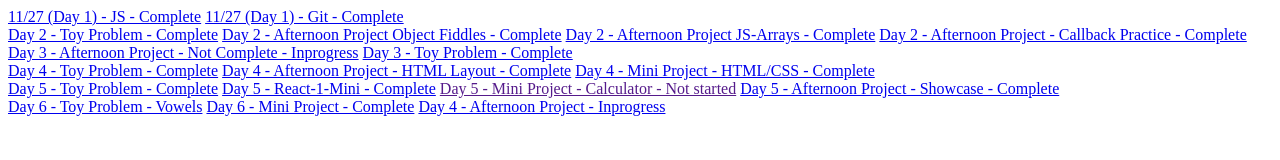
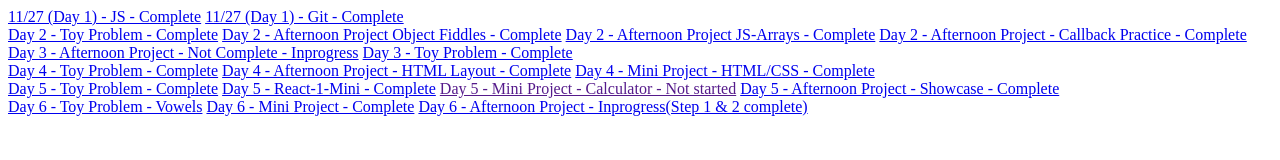
Before and after one commit to B-eck37/Daily-Projects-WPX2, a plain HTML site: page index.html in a window 1280 px wide. Drawn offline with Linux system fonts and the light colour scheme.

Commit message:
Step 1 and 2 Complete: Day 6

```diff
--- a/index.html
+++ b/index.html
@@ -43,7 +43,7 @@
     <section>
         <a href="https://repl.it/@B_eck/String-Disemvoweler-7">Day 6 - Toy Problem - Vowels</a>
         <a href="https://github.com/B-eck37/theme-changer">Day 6 - Mini Project - Complete</a>
-        <a href="https://github.com/B-eck37/react-drills">Day 4 - Afternoon Project - Inprogress</a>
+        <a href="https://github.com/B-eck37/react-drills">Day 6 - Afternoon Project - Inprogress(Step 1 & 2 complete)</a>
     </section>
     <section></section>
     <section></section>
```
